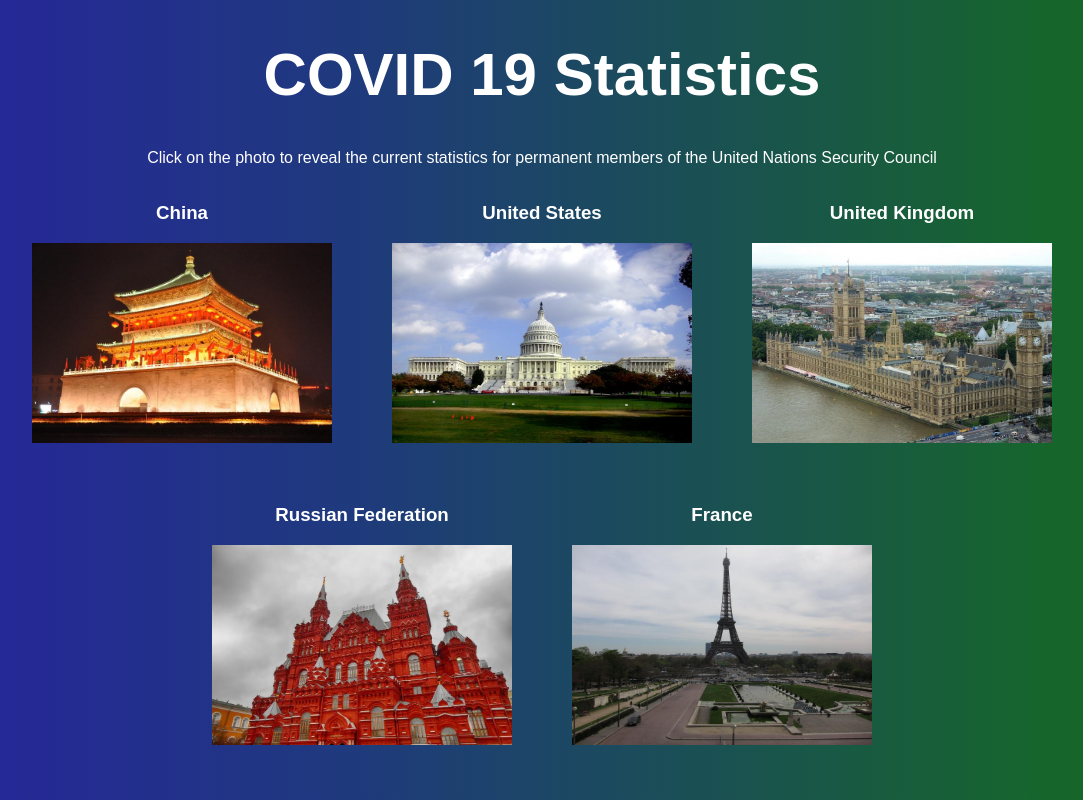
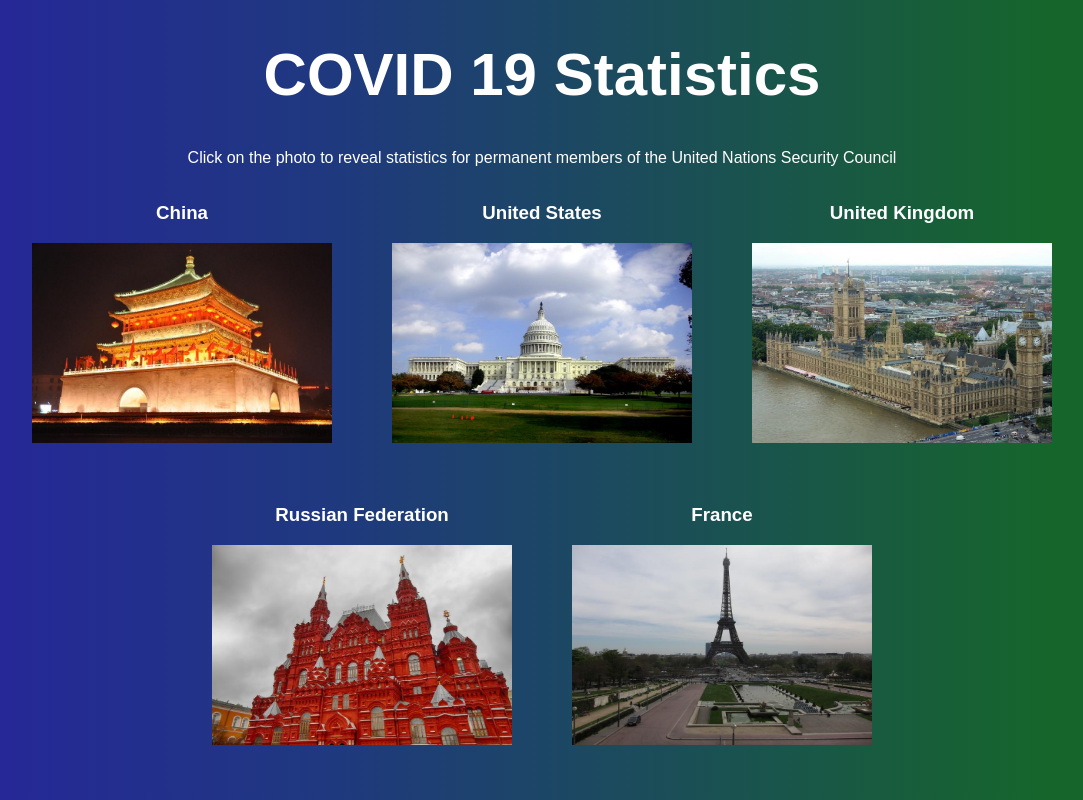
Before and after one commit to kcmjschwartz/apiChallengeOne, a plain HTML site: page index.html in a window 1280 px wide. Shown: the whole page, without its empty margins (98-1181 px from the left). Drawn offline with Linux system fonts and the light colour scheme; files whose address does not match are found by name.

Commit message:
update p text

```diff
--- a/index.html
+++ b/index.html
@@ -10,7 +10,7 @@
 </head>
 <body>
     <h1>COVID 19 Statistics</h1>
-    <p>Click on the photo to reveal the current statistics for permanent members of the United Nations Security Council</p>
+    <p>Click on the photo to reveal statistics for permanent members of the United Nations Security Council</p>
     <div class = "flexbox">
 
         <div class="china">
```
